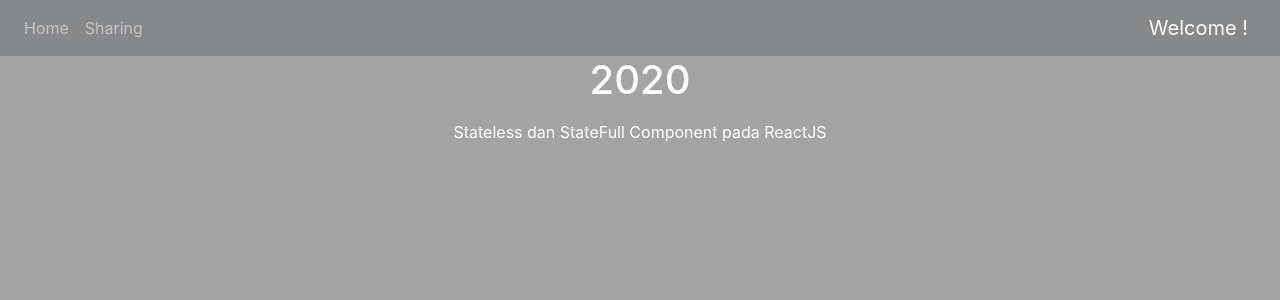
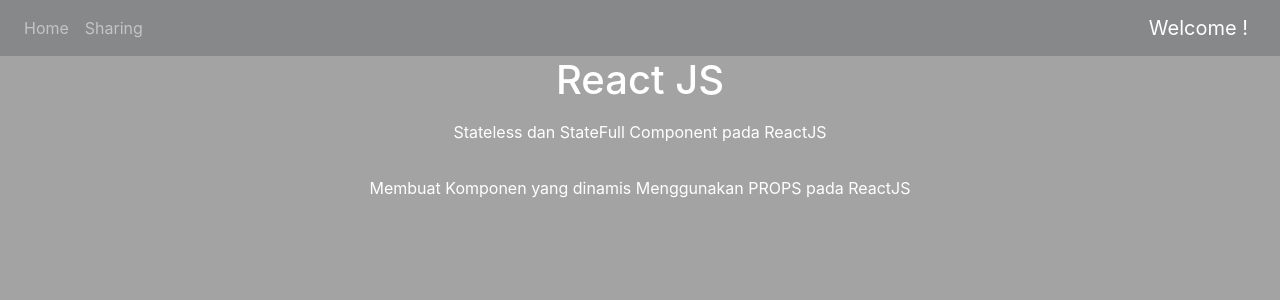
Before and after one commit to taufik230301/MyPortfolio, a React (Create React App) app: page /Tulisan in a window 1280 px wide. Shown: the top 300 px of the page. Built offline with nearby package versions, Linux system fonts and the light colour scheme.

Commit message:
Menambahkan link video Props

```diff
--- a/src/component/Home/Listartikel.js
+++ b/src/component/Home/Listartikel.js
@@ -6,9 +6,12 @@ class List extends React.Component{
     render(){
         return (
             <div className="Container1">
-             <h1>2020</h1>
+             <h1>React JS</h1>
              <NavLink href="https://www.youtube.com/watch?v=e-GuPT8nYc4">
                  <p className="list">Stateless dan StateFull Component pada ReactJS</p>
+            </NavLink>
+            <NavLink href="https://www.youtube.com/watch?v=8vLpcVfIScg&t=17s">
+                 <p className="list">Membuat Komponen yang dinamis Menggunakan PROPS pada ReactJS</p>
             </NavLink>
             </div>
         )
```
